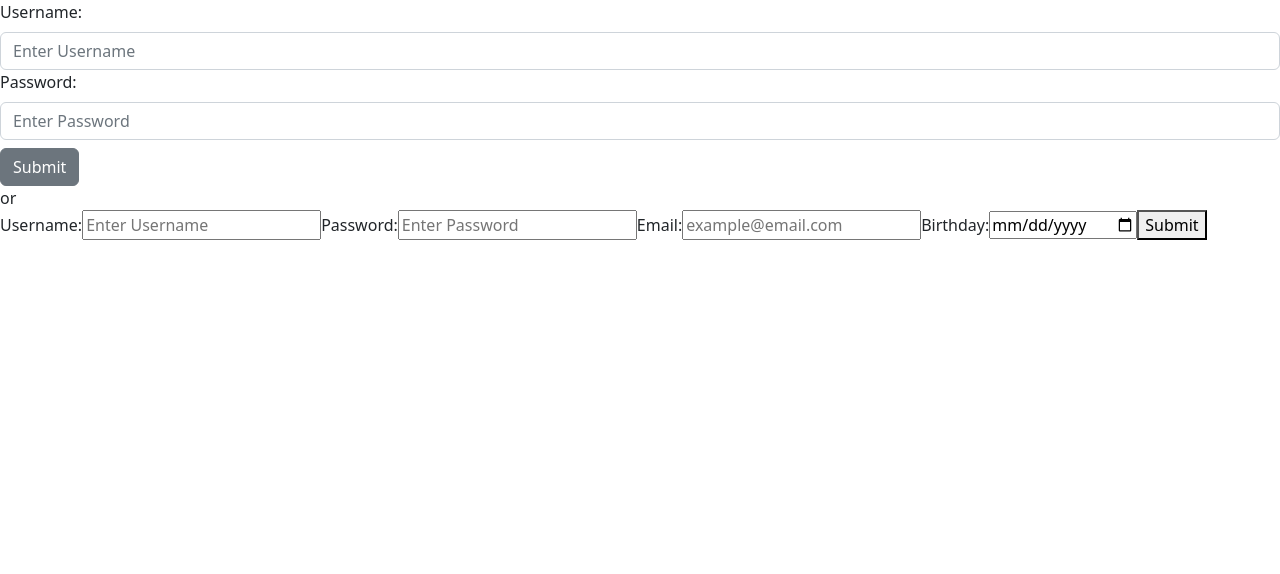
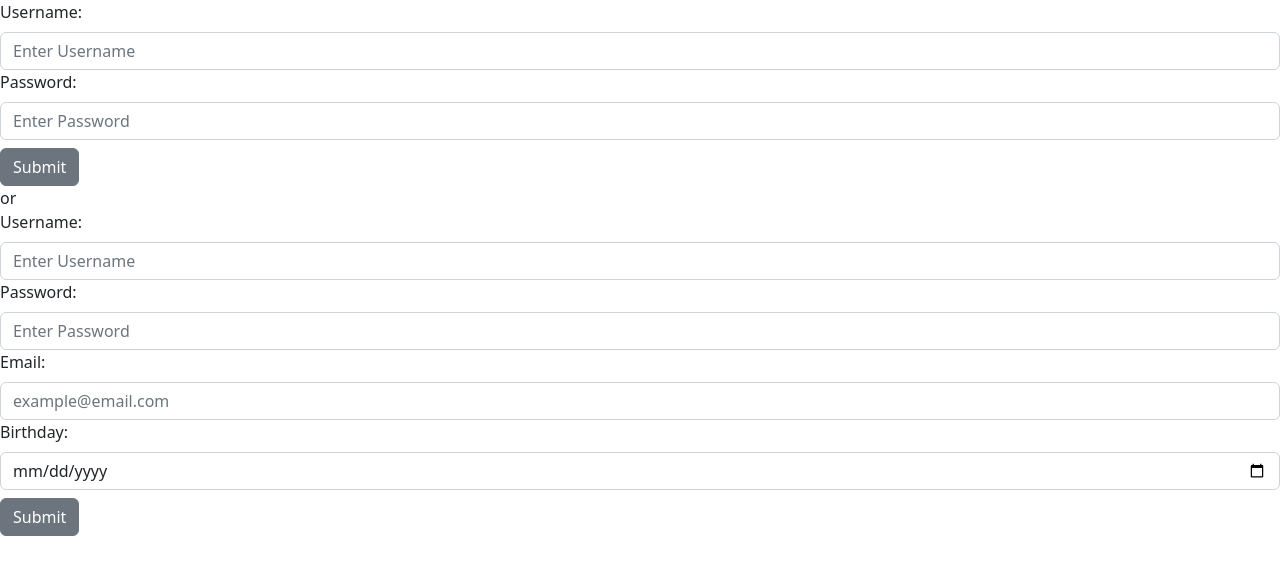
Before and after one commit to stepweaver/myFlix-client, a React (Vite) app: page / in a window 1280 px wide. Shown: the top 574 px of the page. Built offline with nearby package versions, Linux system fonts and the light colour scheme.

Commit message:
Update signup-view.jsx
Add Form styling

```diff
--- a/src/components/signup-view/signup-view.jsx
+++ b/src/components/signup-view/signup-view.jsx
@@ -1,4 +1,5 @@
 import { useState } from 'react';
+import { Form, Button } from 'react-bootstrap';
 
 export const SignupView = () => {
   const [ username, setUsername ] = useState('');
@@ -33,10 +34,10 @@ export const SignupView = () => {
   };
 
   return (
-    <form onSubmit={handleSubmit}>
-      <label>
-        Username:
-        <input
+    <Form onSubmit={handleSubmit}>
+      <Form.Group controlId='formUsername'>
+      <Form.Label>Username:</Form.Label>
+        <Form.Control
           type='text'
           value={username}
           onChange={(e) => setUsername(e.target.value)}
@@ -44,36 +45,42 @@ export const SignupView = () => {
           minLength='2'
           placeholder='Enter Username'
         />
-      </label>
-      <label>
-        Password:
-        <input
+      </Form.Group>
+      <Form.Group controlId='formPassword'>
+      <Form.Label>Password:</Form.Label>
+        <Form.Control
           type='password'
           value={password}
           onChange={(e) => setPassword(e.target.value)}
           minLength='6'
           placeholder='Enter Password'
         />
-      </label>
-      <label>
-        Email:
-        <input
+      </Form.Group>
+      <Form.Group controlId='formEmail'>
+      <Form.Label>Email:</Form.Label>
+        <Form.Control
           type='email'
           value={email}
           onChange={(e) => setEmail(e.target.value)}
           placeholder='example@email.com'
         />
-      </label>
-      <label>
-        Birthday:
-        <input
+      </Form.Group>
+      <Form.Group>
+      <Form.Label>Birthday:</Form.Label>
+        <Form.Control
           type='date'
           value={birthday}
           onChange={(e) => setBirthday(e.target.value)}
           placeholder='MM/DD/YYYY'
         />
-      </label>
-      <button type='submit'>Submit</button>
-    </form>
+      </Form.Group>
+      <Button
+        className='mt-2'
+        variant='secondary'
+        type='submit'
+      >
+        Submit
+      </Button>
+    </Form>
   );
 };
```
